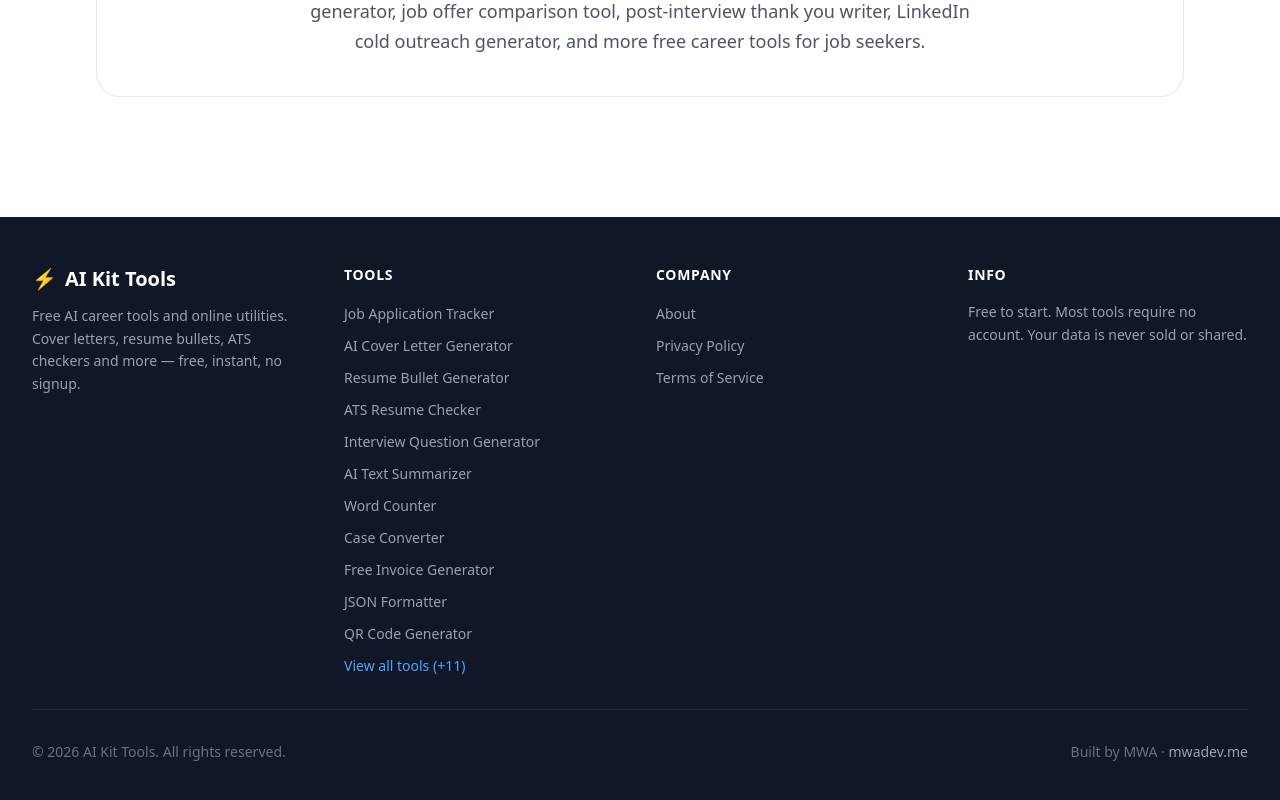
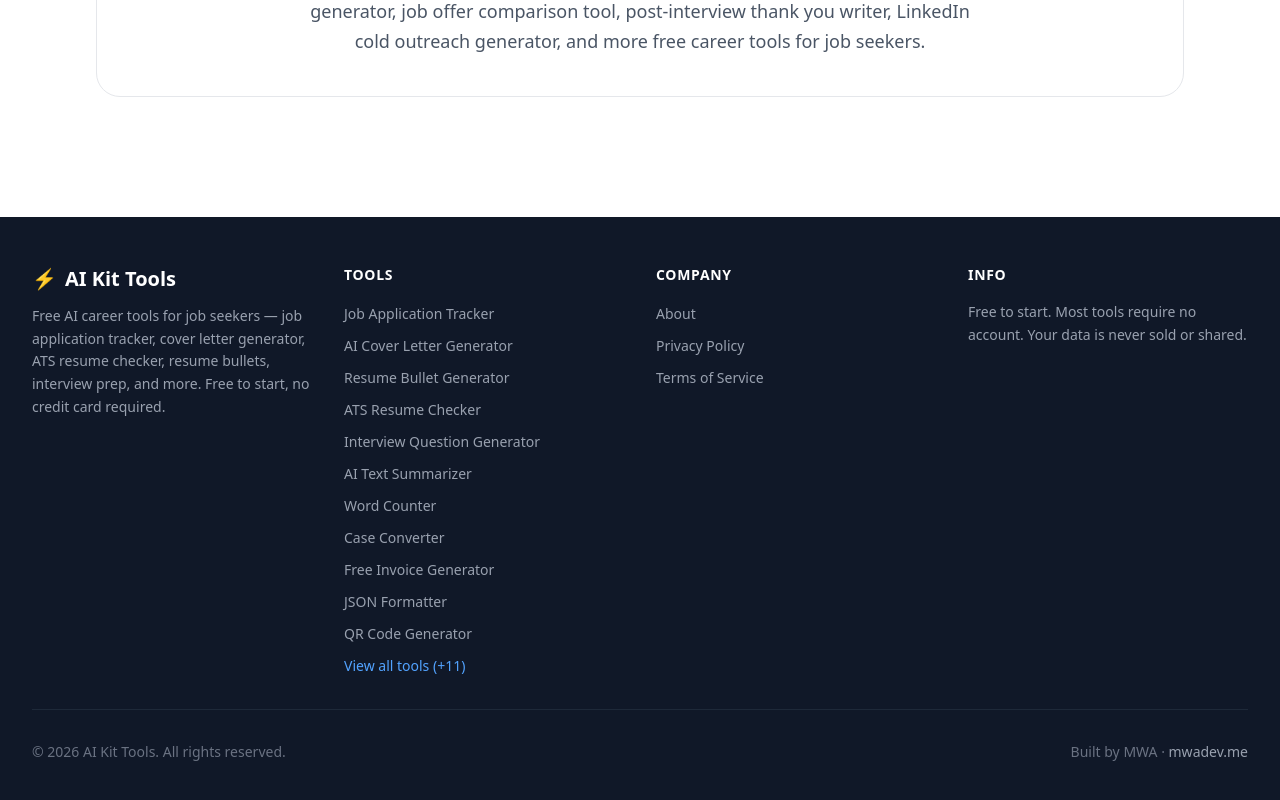
Before and after one commit to mwa-codes/aikittools, a Next.js app: page / in a window 1280 px wide. Shown: the part 1852-2652 px from the top of the page. Built offline with nearby package versions, Linux system fonts and the light colour scheme; no server answers.

Commit message:
Footer left text updated

```diff
--- a/src/components/layout/Footer.tsx
+++ b/src/components/layout/Footer.tsx
@@ -33,8 +33,7 @@ export default function Footer() {
               <span>{SITE_NAME}</span>
             </Link>
             <p className="text-sm text-gray-400 leading-relaxed">
-              Free AI career tools and online utilities. Cover letters, resume bullets, ATS
-              checkers and more — free, instant, no signup.
+              Free AI career tools for job seekers — job application tracker, cover letter generator, ATS resume checker, resume bullets, interview prep, and more. Free to start, no credit card required.
             </p>
           </div>
 
```
